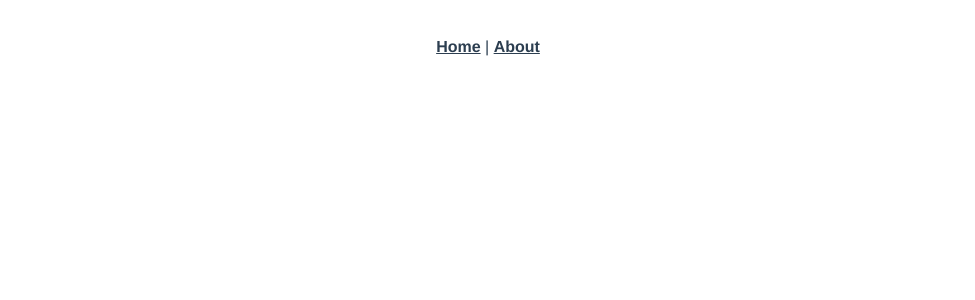
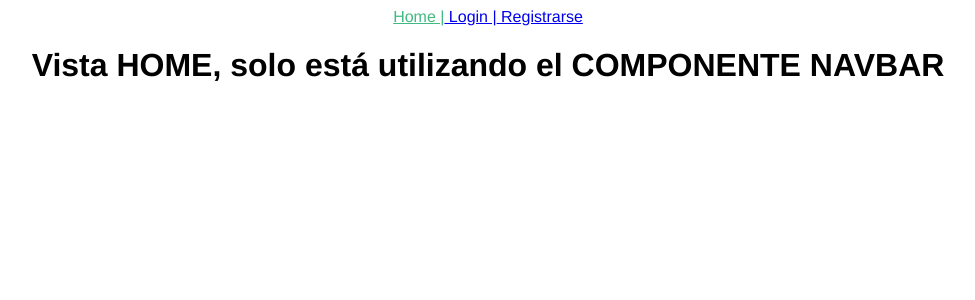
Before and after one commit to Ballesd/FrontVueAPI, a Vue app in the folder front-vue-api/: page /#/Login in a window 1280 px wide. Before the commit this address had no page. Shown: the top 300 px of the page, without its empty margins (152-1127 px from the left). Built offline with nearby package versions, Linux system fonts and the light colour scheme.

Commit message:
ejemplo vueProject para Balles

```diff
--- a/front-vue-api/src/App.vue
+++ b/front-vue-api/src/App.vue
@@ -1,8 +1,4 @@
 <template>
-  <nav>
-    <router-link to="/">Home</router-link> |
-    <router-link to="/about">About</router-link>
-  </nav>
   <router-view/>
 </template>
 
@@ -12,19 +8,7 @@
   -webkit-font-smoothing: antialiased;
   -moz-osx-font-smoothing: grayscale;
   text-align: center;
-  color: #2c3e50;
+  color: black;
 }
 
-nav {
-  padding: 30px;
-}
-
-nav a {
-  font-weight: bold;
-  color: #2c3e50;
-}
-
-nav a.router-link-exact-active {
-  color: #42b983;
-}
 </style>
--- a/front-vue-api/src/components/HelloWorld.vue
+++ /dev/null
@@ -1,59 +0,0 @@
-<template>
-  <div class="hello">
-    <h1>{{ msg }}</h1>
-    <p>
-      For a guide and recipes on how to configure / customize this project,<br>
-      check out the
-      <a href="https://cli.vuejs.org" target="_blank" rel="noopener">vue-cli documentation</a>.
-    </p>
-    <h3>Installed CLI Plugins</h3>
-    <ul>
-      <li><a href="https://github.com/vuejs/vue-cli/tree/dev/packages/%40vue/cli-plugin-babel" target="_blank" rel="noopener">babel</a></li>
-      <li><a href="https://github.com/vuejs/vue-cli/tree/dev/packages/%40vue/cli-plugin-router" target="_blank" rel="noopener">router</a></li>
-      <li><a href="https://github.com/vuejs/vue-cli/tree/dev/packages/%40vue/cli-plugin-vuex" target="_blank" rel="noopener">vuex</a></li>
-    </ul>
-    <h3>Essential Links</h3>
-    <ul>
-      <li><a href="https://vuejs.org" target="_blank" rel="noopener">Core Docs</a></li>
-      <li><a href="https://forum.vuejs.org" target="_blank" rel="noopener">Forum</a></li>
-      <li><a href="https://chat.vuejs.org" target="_blank" rel="noopener">Community Chat</a></li>
-      <li><a href="https://twitter.com/vuejs" target="_blank" rel="noopener">Twitter</a></li>
-      <li><a href="https://news.vuejs.org" target="_blank" rel="noopener">News</a></li>
-    </ul>
-    <h3>Ecosystem</h3>
-    <ul>
-      <li><a href="https://router.vuejs.org" target="_blank" rel="noopener">vue-router</a></li>
-      <li><a href="https://vuex.vuejs.org" target="_blank" rel="noopener">vuex</a></li>
-      <li><a href="https://github.com/vuejs/vue-devtools#vue-devtools" target="_blank" rel="noopener">vue-devtools</a></li>
-      <li><a href="https://vue-loader.vuejs.org" target="_blank" rel="noopener">vue-loader</a></li>
-      <li><a href="https://github.com/vuejs/awesome-vue" target="_blank" rel="noopener">awesome-vue</a></li>
-    </ul>
-  </div>
-</template>
-
-<script>
-export default {
-  name: 'HelloWorld',
-  props: {
-    msg: String
-  }
-}
-</script>
-
-<!-- Add "scoped" attribute to limit CSS to this component only -->
-<style scoped>
-h3 {
-  margin: 40px 0 0;
-}
-ul {
-  list-style-type: none;
-  padding: 0;
-}
-li {
-  display: inline-block;
-  margin: 0 10px;
-}
-a {
-  color: #42b983;
-}
-</style>
--- /dev/null
+++ b/front-vue-api/src/components/NavBar.vue
@@ -0,0 +1,18 @@
+<template>
+  <div>
+    <nav>
+      <div>
+        <router-link to="/" class="font-normal"> Home |</router-link>
+        <router-link to="/Login" class="font-normal"> Login |</router-link>
+        <router-link to="/Register" class="font-normal"> Registrarse </router-link>
+      </div>
+    </nav>
+  </div>
+</template>
+
+<style scoped>
+nav a.router-link-exact-active {
+  color: #42b983;
+
+}
+</style>
--- /dev/null
+++ b/front-vue-api/src/components/unBotonReutilizable.vue
@@ -0,0 +1,4 @@
+<template>
+    <button type="button" >UN BOTON REUTILIZABLE</button>
+
+</template>
--- a/front-vue-api/src/router/index.js
+++ b/front-vue-api/src/router/index.js
@@ -1,24 +1,30 @@
-import { createRouter, createWebHashHistory } from 'vue-router'
+import { createRouter, createWebHistory } from 'vue-router'
 import HomeView from '../views/HomeView.vue'
 
 const routes = [
+
+  //forma #1 de rutas----------------------------------------------------------
   {
     path: '/',
     name: 'home',
     component: HomeView
   },
+
+  //forma #2 de rutas---------------------------------------------------------
   {
-    path: '/about',
-    name: 'about',
-    // route level code-splitting
-    // this generates a separate chunk (about.[hash].js) for this route
-    // which is lazy-loaded when the route is visited.
-    component: () => import(/* webpackChunkName: "about" */ '../views/AboutView.vue')
+    path: '/Login',
+    name: 'Nombre cualquiera para esta ruta',
+    component: () => import(/* webpackChunkName: "about" */ '../views/LoginView.vue')
+  },
+  {
+    path: '/Register',
+    name: 'Nombre cualquiera para esta otra ruta',
+    component: () => import(/* webpackChunkName: "about" */ '../views/RegisterView.vue')
   }
 ]
 
 const router = createRouter({
-  history: createWebHashHistory(),
+  history: createWebHistory(),
   routes
 })
 
--- a/front-vue-api/src/views/AboutView.vue
+++ /dev/null
@@ -1,5 +0,0 @@
-<template>
-  <div class="about">
-    <h1>This is an about page</h1>
-  </div>
-</template>
--- a/front-vue-api/src/views/HomeView.vue
+++ b/front-vue-api/src/views/HomeView.vue
@@ -1,18 +1,17 @@
 <template>
-  <div class="home">
-    <img alt="Vue logo" src="../assets/logo.png">
-    <HelloWorld msg="Welcome to Your Vue.js App"/>
-  </div>
+  <NavBar />
+
+  <h1>Vista HOME, solo está utilizando el COMPONENTE NAVBAR</h1>
 </template>
 
 <script>
 // @ is an alias to /src
-import HelloWorld from '@/components/HelloWorld.vue'
+import NavBar from "@/components/NavBar.vue";
 
 export default {
-  name: 'HomeView',
+  name: "HomeView",
   components: {
-    HelloWorld
-  }
-}
+    NavBar,
+  },
+};
 </script>
--- /dev/null
+++ b/front-vue-api/src/views/LoginView.vue
@@ -0,0 +1,27 @@
+<template>
+  <NavBar />
+  <div>
+    <form action="">
+      <h3>Ingresar</h3>
+      <div>
+        <label for="">Email: </label>
+        <input type="email" name="" id="" />
+      </div>
+      <div>
+        <label for="">Contraseña: </label>
+        <input type="password" />
+      </div>
+      <button>Ingresar</button>
+    </form>
+  </div>
+</template>
+
+<script>
+import NavBar from "@/components/NavBar.vue";
+export default {
+  name: "LoginView",
+  components: {
+    NavBar,
+  },
+};
+</script>
--- /dev/null
+++ b/front-vue-api/src/views/RegisterView.vue
@@ -0,0 +1,27 @@
+<template>
+  <NavBar />
+  <p>VISTA REGISTER está utilizando componente NavBar y unBotonReutilizable</p>
+
+  <unBotonReutilizable />
+
+  <p>USO EL BOTON SIN TENER QUE VOLVERLO A PROGRAMAR PORQUE LO TENGO COMO COMPONENTE</p>
+  <unBotonReutilizable />
+  <unBotonReutilizable />
+  <unBotonReutilizable />
+  <unBotonReutilizable />
+  <unBotonReutilizable />
+</template>
+
+<script>
+import NavBar from "@/components/NavBar.vue";
+import unBotonReutilizable from "@/components/unBotonReutilizable.vue";
+export default {
+  name: "RegisterView",
+  components: {
+    NavBar,
+    unBotonReutilizable,
+  },
+};
+</script>
+
+<style lang="scss" scoped></style>
```
